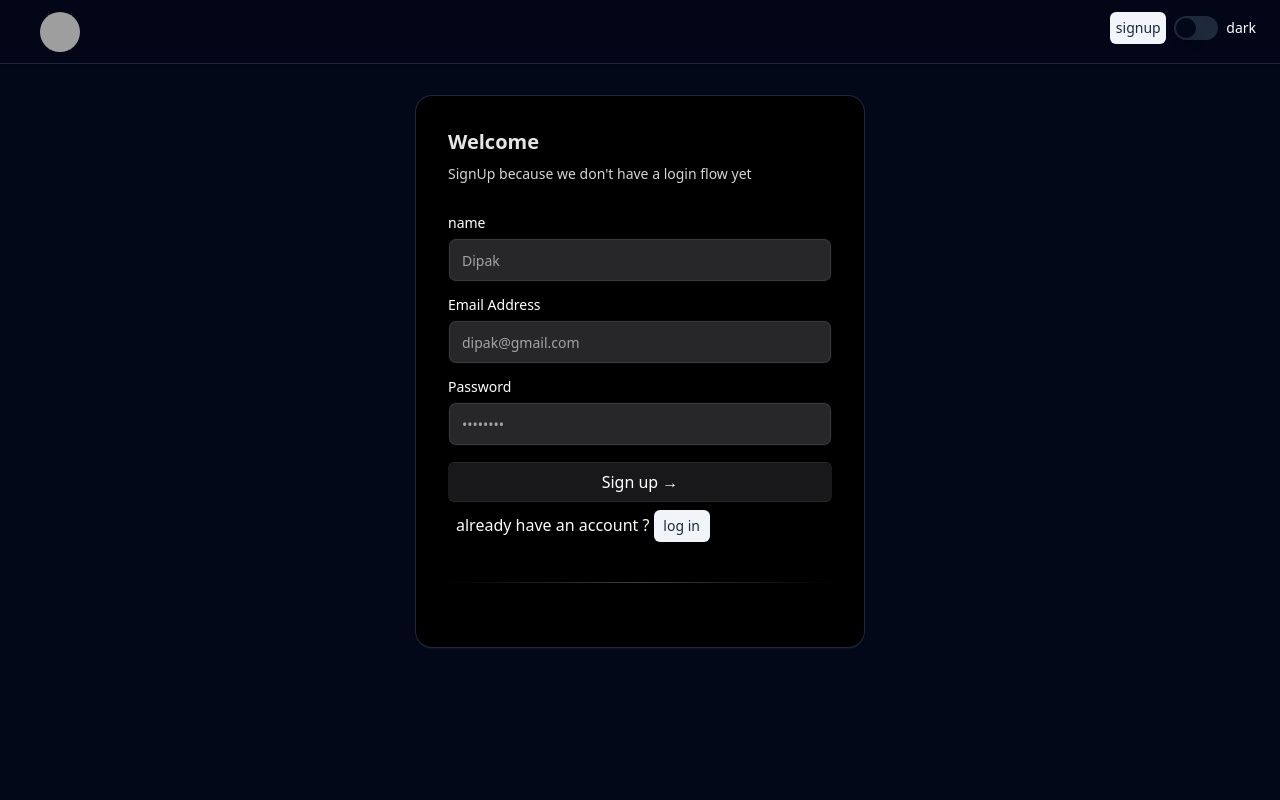
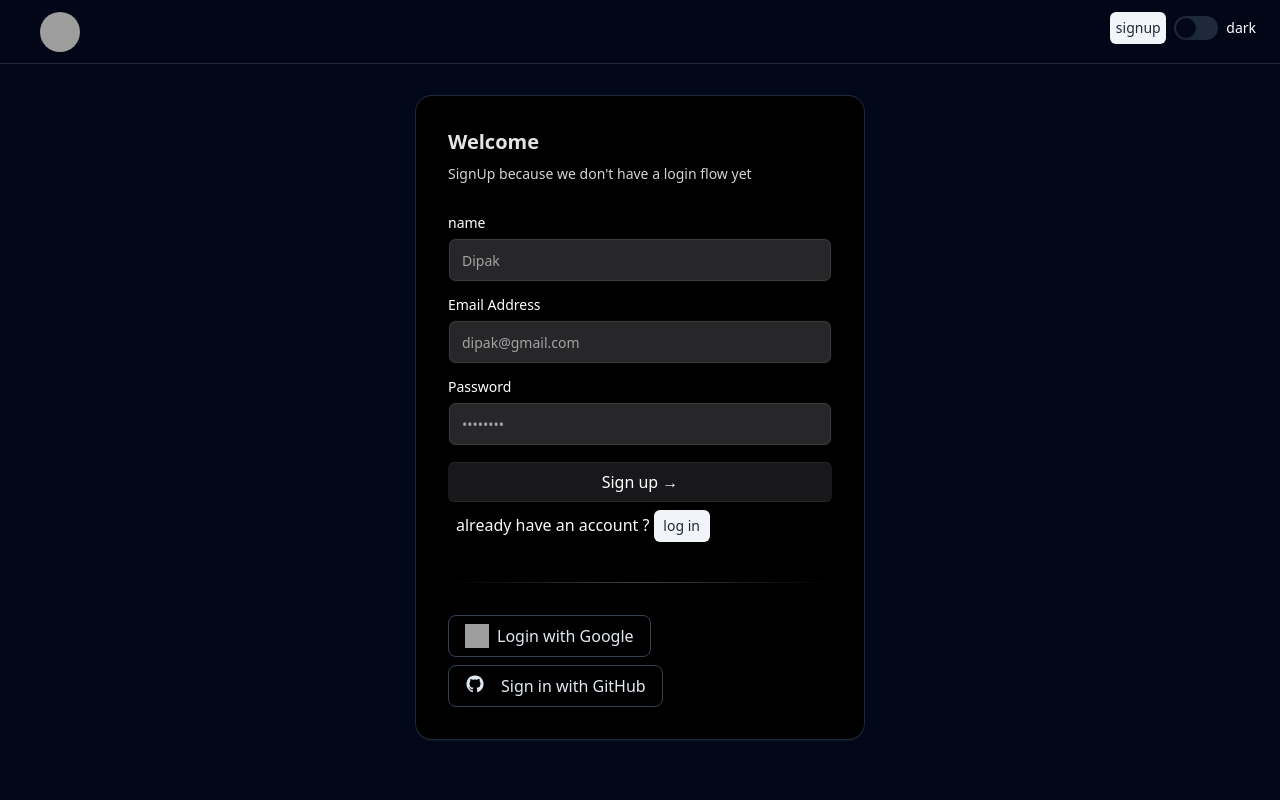
Before and after one commit to DipakKhade/drk, a Next.js app: page /signup in a window 1280 px wide. Shown: the top 800 px of the page. Built offline with nearby package versions, Linux system fonts and the light colour scheme; no server answers; grey boxes are pictures that could not be loaded.

Commit message:
signup page updated

```diff
--- a/src/app/signup/page.tsx
+++ b/src/app/signup/page.tsx
@@ -10,6 +10,7 @@
 import { Toaster, toast } from "sonner";
 import { useRouter } from "next/navigation";
 import { Button } from "@/components/ui/button";
+import { signIn } from "next-auth/react";
 
 export default function Page() {
   const {
@@ -117,6 +118,26 @@
 
 
           </form>
+
+          <div className="space-y-2">
+          <button
+          onClick={()=>signIn('google')}
+          className="px-4 py-2 border flex gap-2 border-slate-200 dark:border-slate-700 rounded-lg text-slate-700 dark:text-slate-200 hover:border-slate-400 dark:hover:border-slate-500 hover:text-slate-900 dark:hover:text-slate-300 hover:shadow transition duration-150">
+        <img className="w-6 h-6" src="https://www.svgrepo.com/show/475656/google-color.svg" loading="lazy" alt="google logo"/>
+        <span>Login with Google</span>
+    </button>
+
+
+    <button
+     onClick={()=>signIn('github')}
+
+    type="button" className="px-4 py-2 border flex gap-2 border-slate-200 dark:border-slate-700 rounded-lg text-slate-700 dark:text-slate-200 hover:border-slate-400 dark:hover:border-slate-500 hover:text-slate-900 dark:hover:text-slate-300 hover:shadow transition duration-150">
+  <svg xmlns="http://www.w3.org/2000/svg" width="20" height="20" fill="currentColor" className="mr-2" viewBox="0 0 1792 1792">
+    <path d="M896 128q209 0 385.5 103t279.5 279.5 103 385.5q0 251-146.5 451.5t-378.5 277.5q-27 5-40-7t-13-30q0-3 .5-76.5t.5-134.5q0-97-52-142 57-6 102.5-18t94-39 81-66.5 53-105 20.5-150.5q0-119-79-206 37-91-8-204-28-9-81 11t-92 44l-38 24q-93-26-192-26t-192 26q-16-11-42.5-27t-83.5-38.5-85-13.5q-45 113-8 204-79 87-79 206 0 85 20.5 150t52.5 105 80.5 67 94 39 102.5 18q-39 36-49 103-21 10-45 15t-57 5-65.5-21.5-55.5-62.5q-19-32-48.5-52t-49.5-24l-20-3q-21 0-29 4.5t-5 11.5 9 14 13 12l7 5q22 10 43.5 38t31.5 51l10 23q13 38 44 61.5t67 30 69.5 7 55.5-3.5l23-4q0 38 .5 88.5t.5 54.5q0 18-13 30t-40 7q-232-77-378.5-277.5t-146.5-451.5q0-209 103-385.5t279.5-279.5 385.5-103zm-477 1103q3-7-7-12-10-3-13 2-3 7 7 12 9 6 13-2zm31 34q7-5-2-16-10-9-16-3-7 5 2 16 10 10 16 3zm30 45q9-7 0-19-8-13-17-6-9 5 0 18t17 7zm42 42q8-8-4-19-12-12-20-3-9 8 4 19 12 12 20 3zm57 25q3-11-13-16-15-4-19 7t13 15q15 6 19-6zm63 5q0-13-17-11-16 0-16 11 0 13 17 11 16 0 16-11zm58-10q-2-11-18-9-16 3-14 15t18 8 14-14z"></path>
+  </svg>
+  Sign in with GitHub
+</button>
+          </div>
         </div>
       </main>
     </>
```
